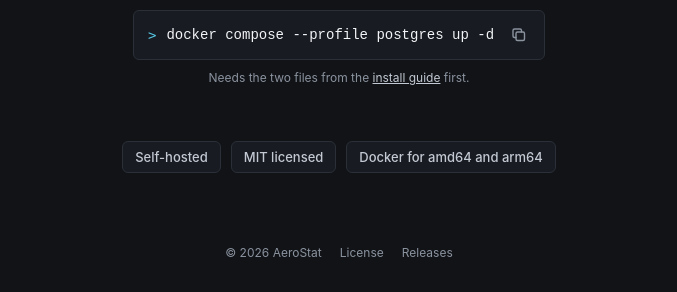
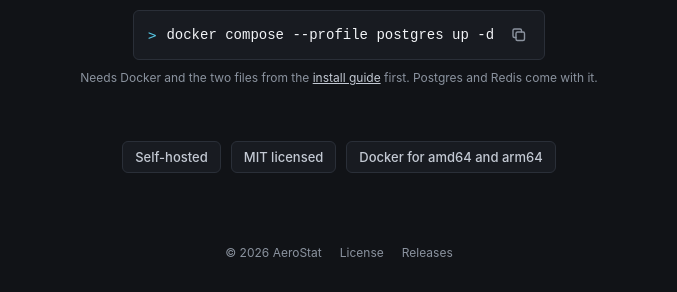
Before and after one commit to Hampter-0/aerostat-site, a plain HTML site: page index.html in a window 1280 px wide. Shown: the part 537-829 px from the top of the page, without its empty margins (301-978 px from the left). Drawn offline with Linux system fonts and the light colour scheme.

Commit message:
fix: install hint links the guide and says Postgres comes with it

```diff
--- a/index.html
+++ b/index.html
@@ -51,7 +51,7 @@
         <svg class="done-icon" viewBox="0 0 16 16" aria-hidden="true"><path d="m3.5 8.5 3 3 6-7"/></svg>
       </button>
     </div>
-    <p class="hint">Needs the two files from the <a href="https://docs.aerostatus.nl">install guide</a> first.</p>
+    <p class="hint">Needs Docker and the two files from the <a href="https://docs.aerostatus.nl/guide/installation">install guide</a> first. Postgres and Redis come with it.</p>
 
     <ul class="badges" aria-label="Highlights">
       <li>Self-hosted</li>
```
